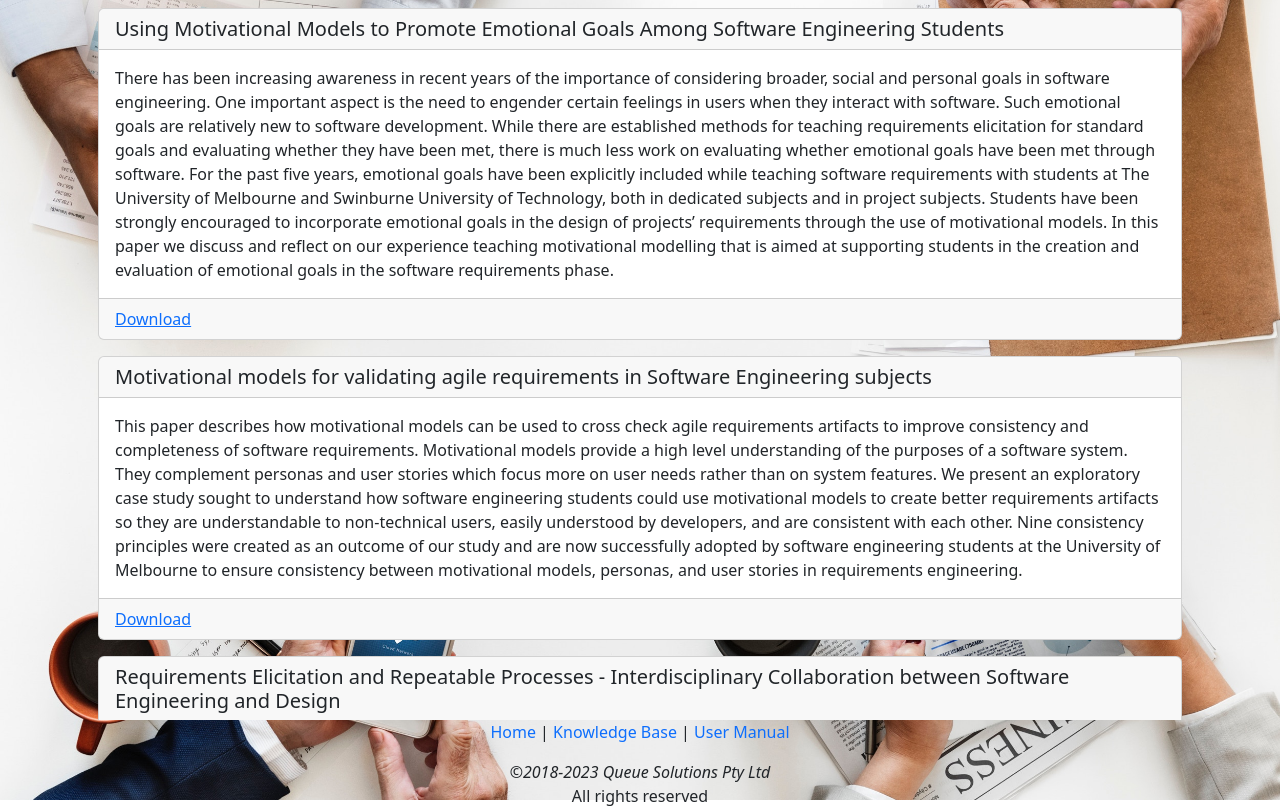
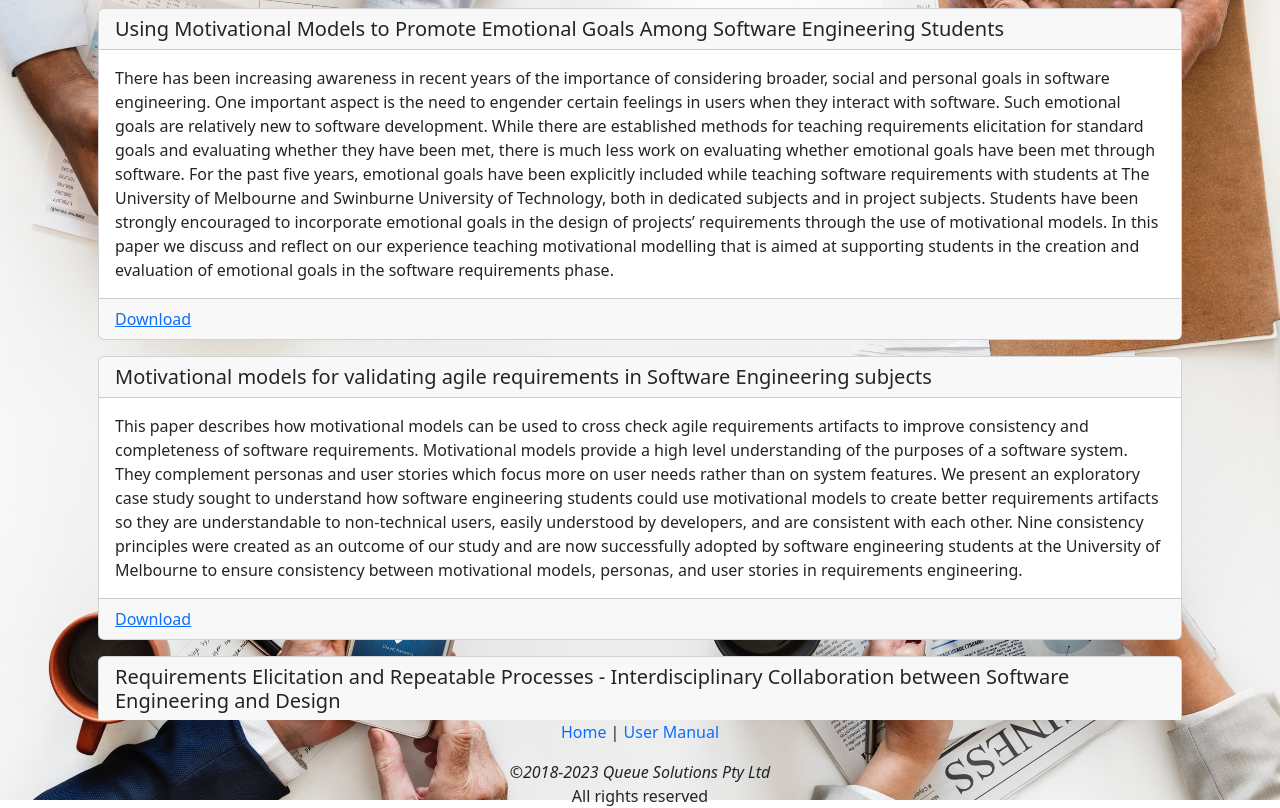
Before and after one commit to MotivationalModelling/mm-local-editor, a React (Vite) app: page /mm-local-editor/papers in a window 1280 px wide. Built offline with nearby package versions, Linux system fonts and the light colour scheme.

Commit message:
Fix Tree item render error, remove unused link

```diff
--- a/src/components/Papers.tsx
+++ b/src/components/Papers.tsx
@@ -166,10 +166,6 @@ const papers: Reference[] = [{
         clients. Finally, we outline discussion points regarding where goal
         models could fit into other agile practices.`,
     link: "/papers/Using_Goal_Models_in_Agile_Teaching__RE_.pdf",
-}, {
-    title: `User Manual for Motivational Model Editor`,
-    summary: `User manual`,
-    link: "/papers/usermanual.pdf"
 }];
 
 const Papers = () => {
--- a/src/components/Tree.tsx
+++ b/src/components/Tree.tsx
@@ -93,6 +93,7 @@ const Tree = ({ treeData, setTreeData }: TreeProps) => {
   return (
     <div style={{ width: "100%", height: "100%", alignSelf: "flex-start" }}>
       <Nestable
+        onChange={({items}) => console.log(items)}
         items={treeData}
         renderItem={renderItem}
         renderCollapseIcon={({ isCollapsed }) => (
--- a/src/components/WelcomeFooter.tsx
+++ b/src/components/WelcomeFooter.tsx
@@ -17,14 +17,6 @@ const WelcomeFooter = ({ name, destination }: WelcomeFooterProps) => {
           </Link>
           &nbsp;|&nbsp;
           <Link
-            to="https://motivationalmodelling.com/kb/"
-            className="text-decoration-none"
-            target="_kb"
-          >
-            Knowledge Base
-          </Link>
-          &nbsp;|&nbsp;
-          <Link
             to="/papers/usermanual.pdf"
             target="_blank"
             className="text-decoration-none"
```
